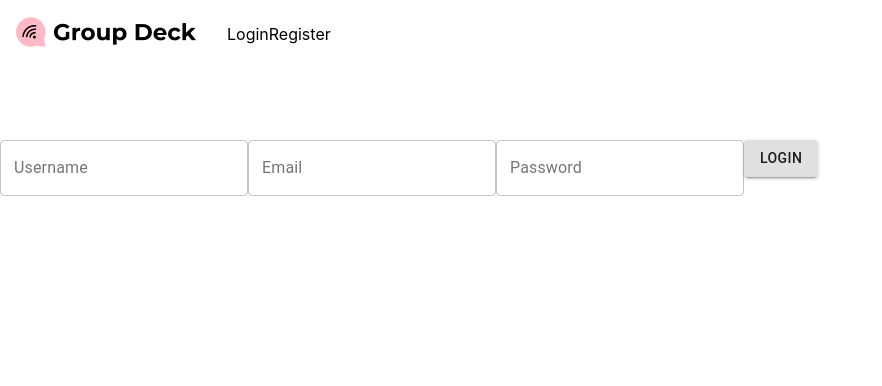
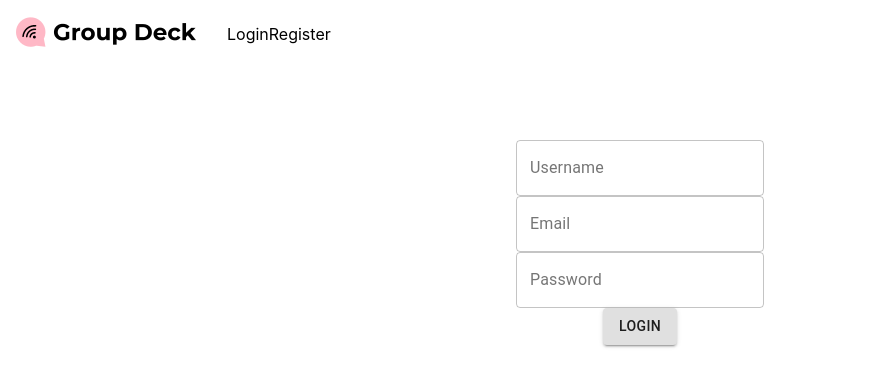
Before and after one commit to HunterMott/GroupDeck, a React (Create React App) app in the folder client/: page /register in a window 1280 px wide. Shown: the top 386 px of the page, without its empty margins (0-882 px from the left). Built offline with nearby package versions, Linux system fonts and the light colour scheme.

Commit message:
fixed seed file

```diff
--- a/client/src/screens/EventCreate.jsx
+++ b/client/src/screens/EventCreate.jsx
@@ -4,11 +4,9 @@ import React, { useState } from "react";
 const EventCreate = (props) => {
   const { handleCreate, interests, currentUser } = props;
 
-  const [formData, setFormData] = useState({
-  });
+  const [formData, setFormData] = useState({});
 
-  const { title, description, date, img_url, interest_id} = formData;
-
+  const { title, description, date, img_url, interest_id } = formData;
 
   const handleChange = (e) => {
     const { name, value } = e.target;
@@ -19,11 +17,13 @@ const EventCreate = (props) => {
   };
 
   return (
+    <div className='formdiv'>
       <form
         onSubmit={(e) => {
           e.preventDefault();
           setFormData((prevState) => ({
-          ...prevState, user_id: currentUser.id
+            ...prevState,
+            user_id: currentUser.id,
           }));
           handleCreate(formData);
         }}
@@ -60,7 +60,13 @@ const EventCreate = (props) => {
           value={img_url}
           onChange={handleChange}
         />
-      <select defaultValue="default" onChange={handleChange} name='interest_id' value={interest_id}>
+        <select
+          defaultValue="default"
+          onChange={handleChange}
+          name="interest_id"
+          value={interest_id}
+          className='formbutton'
+        >
           <option disabled value="default">
             -- Select a Category --
           </option>
@@ -70,10 +76,11 @@ const EventCreate = (props) => {
             </option>
           ))}
         </select>
-      <Button variant="contained" type="submit">
+        <Button variant="contained" type="submit" className='formbutton'>
           Submit
         </Button>
       </form>
+    </div>
   );
 };
 
--- a/client/src/screens/Login.jsx
+++ b/client/src/screens/Login.jsx
@@ -2,7 +2,7 @@ import React from 'react';
 import TextField from '@material-ui/core/TextField';
 import Button from '@material-ui/core/Button';
 import { useState } from 'react';
-import '../styles/Login.css'
+import '../styles/Form.css'
 
 const Login = (props) => {
 
@@ -40,7 +40,7 @@ const Login = (props) => {
             label="Password" variant="outlined"
             value={password}
             onChange={handleChange}/>
-          <Button
+        <Button className='formbutton'
           variant="contained"
           type='submit'
           >Login</Button>
--- a/client/src/screens/Register.jsx
+++ b/client/src/screens/Register.jsx
@@ -21,7 +21,7 @@ const Register = (props) => {
   };
 
   return (
-    <div>
+    <div className='formdiv'>
       <form
         onSubmit={(e) => {
           e.preventDefault();
@@ -53,7 +53,7 @@ const Register = (props) => {
           value={password}
           onChange={handleChange}
         />
-        <Button
+        <Button className='fombutton'
           variant="contained"
           type='submit'
         >Login</Button>
--- /dev/null
+++ b/client/src/styles/Form.css
@@ -0,0 +1,11 @@
+.formdiv form{
+  display: flex;
+  height: 300px;
+  text-align: center;
+  flex-direction: column;
+  align-items: center;
+}
+
+.formbutton {
+  width: 194px;
+}
--- a/client/src/styles/Login.css
+++ /dev/null
@@ -1,8 +0,0 @@
-.formdiv{
-  display: flex;
-  height: 300px;
-}
-form {
-  flex-direction: row;
-  justify-content: center;
-}
```
Also changed, not shown: 1 other file (tests, documents, lock files or other folders). Lines whose indentation alone changed are shown as unchanged.
